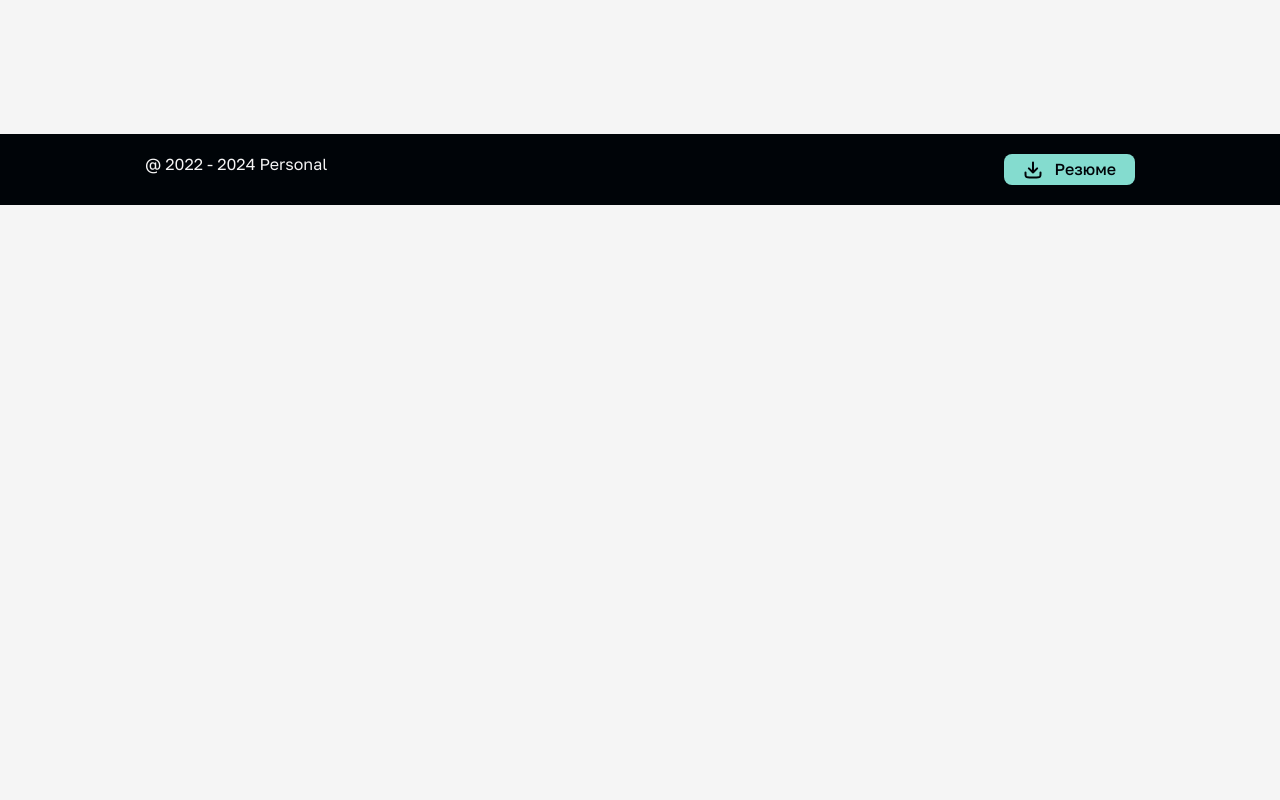
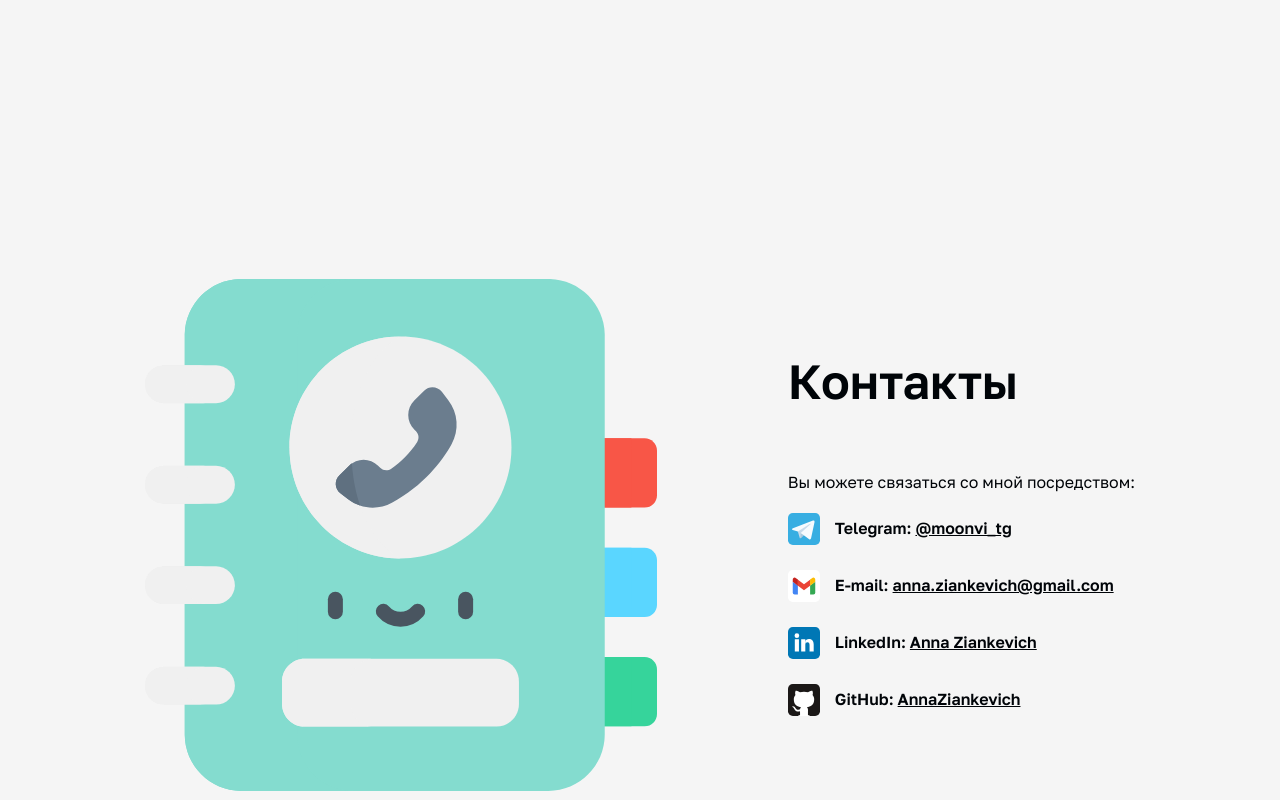
Before and after one commit to AnnaZiankevich/portfolio, a Next.js app: page / in a window 1280 px wide. Shown: the part 4240-5040 px from the top of the page. Before the commit the page ends 4445 px from the top, so only its background shows below. Built offline with nearby package versions, Linux system fonts and the light colour scheme.

Commit message:
Add contact block

```diff
--- a/src/app/page.module.scss
+++ b/src/app/page.module.scss
@@ -3,6 +3,10 @@
 @use '../styles/mixins' as m;
 
 .main {
+    display: flex;
+    flex-direction: column;
+    align-items: center;
+
     .start_block {
         display: flex;
         justify-content: space-between;
@@ -302,4 +306,67 @@
             }
         }
     }
+
+    .contact_block {
+        padding: 145px;
+        width: 100%;
+        display: flex;
+        justify-content: space-between;
+        align-items: center;
+
+        @media only screen
+        and (min-device-width: 1480px) {
+            max-width: 1450px;
+        }
+
+        .contact_block__content {
+            display: flex;
+            flex-direction: column;
+            gap: 65px;
+
+            .contact_block__title {
+                @include t.h1_bold();
+                color: c.$accentBlack;
+            }
+
+            .contact_block__info {
+                display: flex;
+                flex-direction: column;
+                gap: 20px;
+
+                .contact_block__text {
+                    @include t.text2();
+                    color: c.$accentBlack;
+                }
+
+                .contact_block__contacts {
+                    display: flex;
+                    flex-direction: column;
+                    gap: 25px;
+
+                    .contact_block__item {
+                        display: flex;
+                        align-items: center;
+                        gap: 15px;
+
+                        .item__icon {
+                            width: 32px;
+                            height: 32px;
+                        }
+
+                        .item__info {
+                            @include t.text1();
+                            color: c.$accentBlack;
+
+                            a {
+                                @include t.text1();
+                                color: c.$accentBlack;
+                                text-decoration: underline!important;
+                            }
+                        }
+                    }
+                }
+            }
+        }
+    }
 }
--- a/src/app/page.tsx
+++ b/src/app/page.tsx
@@ -22,6 +22,11 @@ import dr from '../assets/dom rebenka.png'
 import bsuir from'../assets/bsuir.svg'
 import mgtk from '../assets/mgtk.svg'
 import itilogia from '../assets/itilogia.svg'
+import telegram from '../assets/telegram.svg'
+import gmail from '../assets/gmail.svg'
+import linkedin from '../assets/linkedin.svg'
+import github from '../assets/github.svg'
+import contactImage from '../assets/phone book.svg'
 
 export default function Home() {
   const periods = [
@@ -286,6 +291,73 @@ export default function Home() {
           </div>
         </div>
       </div>
+      <div className={styles.contact_block}>
+        <img className={styles.contact_block__image}
+             src={contactImage.src}
+             alt="contactImage"
+        />
+        <div className={styles.contact_block__content}>
+          <div className={styles.contact_block__title}>Контакты</div>
+          <div className={styles.contact_block__info}>
+            <div className={styles.contact_block__text}>
+              Вы можете связаться со мной поcредством:
+            </div>
+            <div className={styles.contact_block__contacts}>
+              <div className={styles.contact_block__item}>
+                <img className={styles.item__icon}
+                     src={telegram.src}
+                     alt="telegram"
+                />
+                <div className={styles.item__info}>
+                  Telegram:&nbsp;
+                  <a href="https://t.me/moonvi_tg" target="_blank">
+                    @moonvi_tg
+                  </a>
+                </div>
+              </div>
+
+              <div className={styles.contact_block__item}>
+                <img className={styles.item__icon}
+                     src={gmail.src}
+                     alt="gmail"
+                />
+                <div className={styles.item__info}>
+                  E-mail:&nbsp;
+                  <a href="mailto:anna.ziankevich@gmail.com" target="_blank">
+                    anna.ziankevich@gmail.com
+                  </a>
+                </div>
+              </div>
+
+              <div className={styles.contact_block__item}>
+                <img className={styles.item__icon}
+                     src={linkedin.src}
+                     alt="linkedin"
+                />
+                <div className={styles.item__info}>
+                  LinkedIn:&nbsp;
+                  <a href="https://www.linkedin.com/in/anna-ziankevich" target="_blank">
+                    Anna Ziankevich
+                  </a>
+                </div>
+              </div>
+
+              <div className={styles.contact_block__item}>
+                <img className={styles.item__icon}
+                     src={github.src}
+                     alt="github"
+                />
+                <div className={styles.item__info}>
+                  GitHub:&nbsp;
+                  <a href="https://github.com/AnnaZiankevich" target="_blank">
+                    AnnaZiankevich
+                  </a>
+                </div>
+              </div>
+            </div>
+          </div>
+        </div>
+      </div>
     </main>
   );
 }
--- a/src/styles/_typography.scss
+++ b/src/styles/_typography.scss
@@ -1,7 +1,7 @@
 $title-height: 48px;
 $main-height: 16px;
 
-$semibild: 600;
+$semibold: 600;
 $regular: 400;
 
 $line-height: 110%;
@@ -16,7 +16,7 @@ $line-height: 110%;
     @include typography();
 
     font-size: $title-height;
-    font-weight: $semibild;
+    font-weight: $semibold;
 }
 
 @mixin h1_regular() {
@@ -30,7 +30,7 @@ $line-height: 110%;
     @include typography();
 
     font-size: $main-height;
-    font-weight: $semibild;
+    font-weight: $semibold;
 }
 
 @mixin text2() {
```
